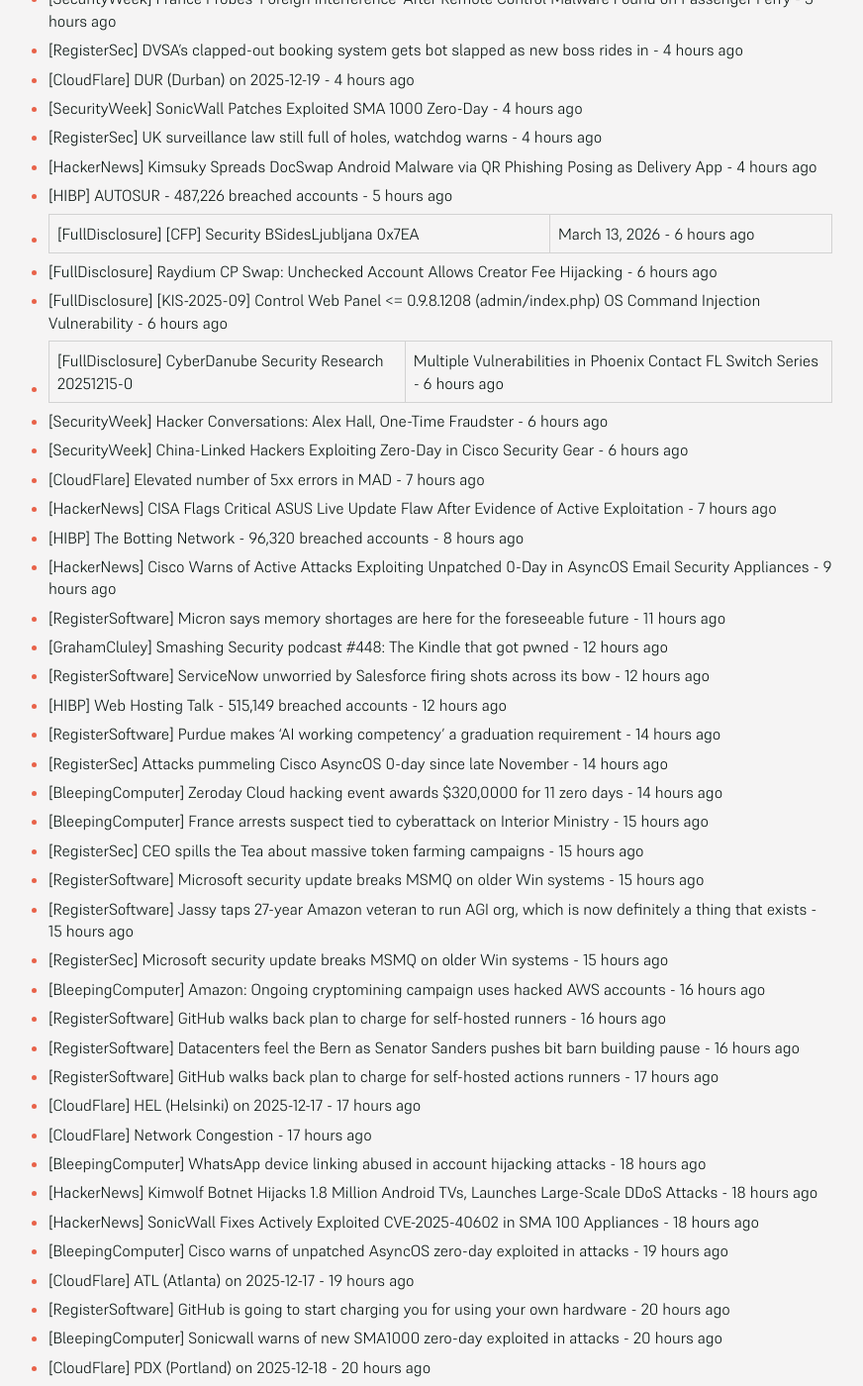
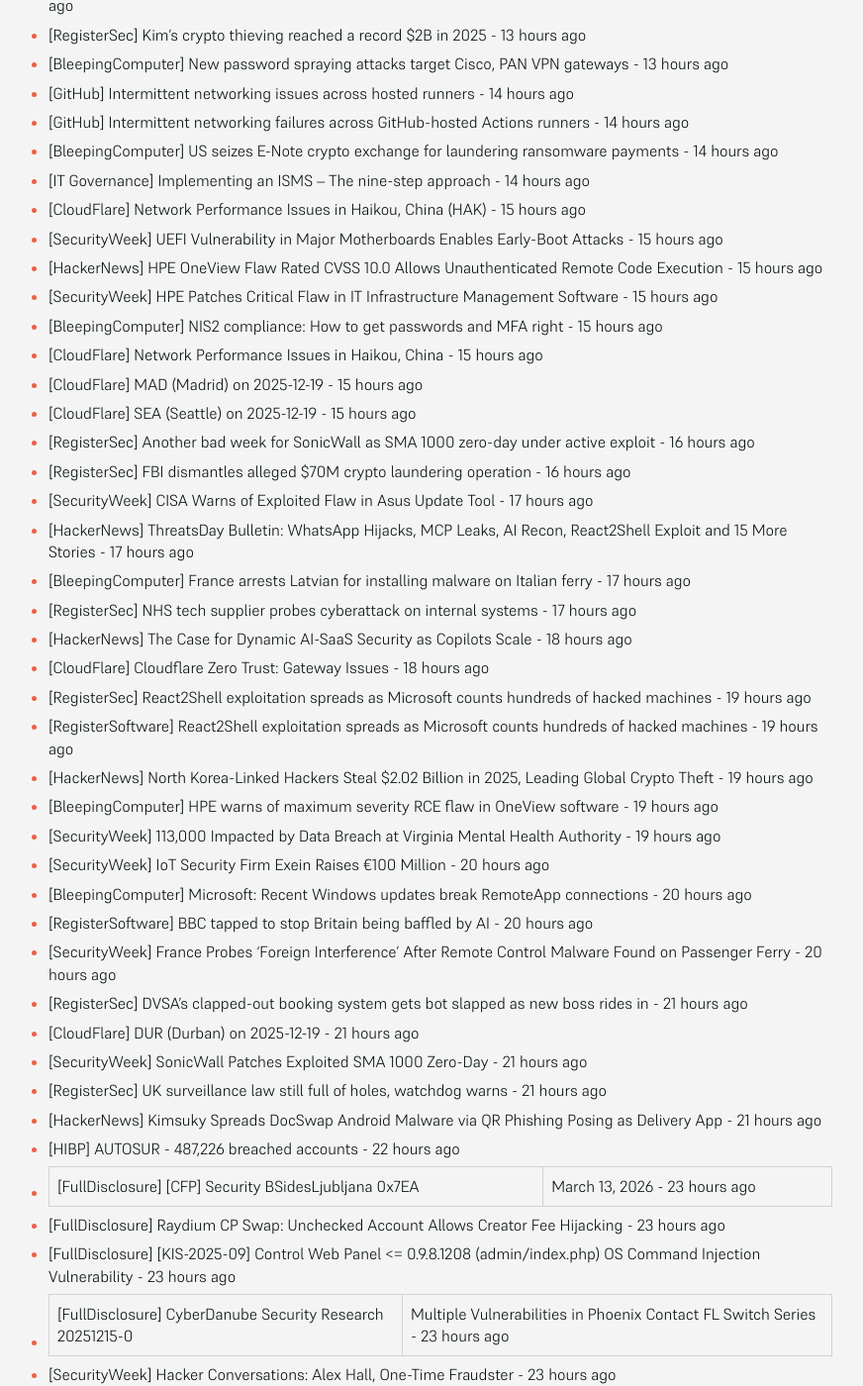
Before and after one commit to SecOpsNews/news, a Jekyll site: the page built from index.md, in a window 1280 px wide and 1400 px high, scrolled down 743 px. Shown: the whole window at 99% size, without its empty margins (215-1087 px from the left). Built offline with Jekyll 4.4.1, drawn with Linux system fonts in a browser that asks for light colours; some of the changed text lies outside the part shown.

Commit message:
New Feed

```diff
--- a/index.md
+++ b/index.md
@@ -9,84 +9,116 @@ description: Latest Updates
 
 <!-- SecOps start -->
 
-- [SecurityWeek] CISA Warns of Exploited Flaw in Asus Update Tool - 21 minutes ago
-- [HackerNews] ThreatsDay Bulletin: WhatsApp Hijacks, MCP Leaks, AI Recon, React2Shell Exploit and 15 More Stories - 21 minutes ago
-- [BleepingComputer] France arrests Latvian for installing malware on Italian ferry - 21 minutes ago
-- [RegisterSec] NHS tech supplier probes cyberattack on internal systems - 51 minutes ago
-- [HackerNews] The Case for Dynamic AI-SaaS Security as Copilots Scale - 1 hour ago
-- [CloudFlare] Cloudflare Zero Trust: Gateway Issues - 1 hour ago
-- [RegisterSec] React2Shell exploitation spreads as Microsoft counts hundreds of hacked machines - 2 hours ago
-- [RegisterSoftware] React2Shell exploitation spreads as Microsoft counts hundreds of hacked machines - 2 hours ago
-- [HackerNews] North Korea-Linked Hackers Steal $2.02 Billion in 2025, Leading Global Crypto Theft - 2 hours ago
-- [BleepingComputer] HPE warns of maximum severity RCE flaw in OneView software - 2 hours ago
-- [SecurityWeek] 113,000 Impacted by Data Breach at Virginia Mental Health Authority - 2 hours ago
-- [SecurityWeek] IoT Security Firm Exein Raises €100 Million - 3 hours ago
-- [BleepingComputer] Microsoft: Recent Windows updates break RemoteApp connections - 3 hours ago
-- [RegisterSoftware] BBC tapped to stop Britain being baffled by AI - 3 hours ago
-- [SecurityWeek] France Probes ‘Foreign Interference’ After Remote Control Malware Found on Passenger Ferry - 3 hours ago
-- [RegisterSec] DVSA's clapped-out booking system gets bot slapped as new boss rides in - 4 hours ago
-- [CloudFlare] DUR (Durban) on 2025-12-19 - 4 hours ago
-- [SecurityWeek] SonicWall Patches Exploited SMA 1000 Zero-Day - 4 hours ago
-- [RegisterSec] UK surveillance law still full of holes, watchdog warns - 4 hours ago
-- [HackerNews] Kimsuky Spreads DocSwap Android Malware via QR Phishing Posing as Delivery App - 4 hours ago
-- [HIBP] AUTOSUR - 487,226 breached accounts - 5 hours ago
-- [FullDisclosure] [CFP] Security BSidesLjubljana 0x7EA | March 13, 2026 - 6 hours ago
-- [FullDisclosure] Raydium CP Swap: Unchecked Account Allows Creator Fee Hijacking - 6 hours ago
-- [FullDisclosure] [KIS-2025-09] Control Web Panel <= 0.9.8.1208 (admin/index.php) OS Command Injection Vulnerability - 6 hours ago
-- [FullDisclosure] CyberDanube Security Research 20251215-0 | Multiple Vulnerabilities in Phoenix Contact FL Switch Series - 6 hours ago
-- [SecurityWeek] Hacker Conversations: Alex Hall, One-Time Fraudster - 6 hours ago
-- [SecurityWeek] China-Linked Hackers Exploiting Zero-Day in Cisco Security Gear - 6 hours ago
-- [CloudFlare] Elevated number of 5xx errors in MAD - 7 hours ago
-- [HackerNews] CISA Flags Critical ASUS Live Update Flaw After Evidence of Active Exploitation - 7 hours ago
-- [HIBP] The Botting Network - 96,320 breached accounts - 8 hours ago
-- [HackerNews] Cisco Warns of Active Attacks Exploiting Unpatched 0-Day in AsyncOS Email Security Appliances - 9 hours ago
-- [RegisterSoftware] Micron says memory shortages are here for the foreseeable future - 11 hours ago
-- [GrahamCluley] Smashing Security podcast #448: The Kindle that got pwned - 12 hours ago
-- [RegisterSoftware] ServiceNow unworried by Salesforce firing shots across its bow - 12 hours ago
-- [HIBP] Web Hosting Talk - 515,149 breached accounts - 12 hours ago
-- [RegisterSoftware] Purdue makes 'AI working competency' a graduation requirement - 14 hours ago
-- [RegisterSec] Attacks pummeling Cisco AsyncOS 0-day since late November - 14 hours ago
-- [BleepingComputer] Zeroday Cloud hacking event awards $320,0000 for 11 zero days - 14 hours ago
-- [BleepingComputer] France arrests suspect tied to cyberattack on Interior Ministry - 15 hours ago
-- [RegisterSec] CEO spills the Tea about massive token farming campaigns - 15 hours ago
-- [RegisterSoftware] Microsoft security update breaks MSMQ on older Win systems - 15 hours ago
-- [RegisterSoftware] Jassy taps 27-year Amazon veteran to run AGI org, which is now definitely a thing that exists - 15 hours ago
-- [RegisterSec] Microsoft security update breaks MSMQ on older Win systems - 15 hours ago
-- [BleepingComputer] Amazon: Ongoing cryptomining campaign uses hacked AWS accounts - 16 hours ago
-- [RegisterSoftware] GitHub walks back plan to charge for self-hosted runners - 16 hours ago
-- [RegisterSoftware] Datacenters feel the Bern as Senator Sanders pushes bit barn building pause - 16 hours ago
-- [RegisterSoftware] GitHub walks back plan to charge for self-hosted actions runners - 17 hours ago
-- [CloudFlare] HEL (Helsinki) on 2025-12-17 - 17 hours ago
-- [CloudFlare] Network Congestion - 17 hours ago
-- [BleepingComputer] WhatsApp device linking abused in account hijacking attacks - 18 hours ago
-- [HackerNews] Kimwolf Botnet Hijacks 1.8 Million Android TVs, Launches Large-Scale DDoS Attacks - 18 hours ago
-- [HackerNews] SonicWall Fixes Actively Exploited CVE-2025-40602 in SMA 100 Appliances - 18 hours ago
-- [BleepingComputer] Cisco warns of unpatched AsyncOS zero-day exploited in attacks - 19 hours ago
-- [CloudFlare] ATL (Atlanta) on 2025-12-17 - 19 hours ago
-- [RegisterSoftware] GitHub is going to start charging you for using your own hardware - 20 hours ago
-- [BleepingComputer] Sonicwall warns of new SMA1000 zero-day exploited in attacks - 20 hours ago
-- [CloudFlare] PDX (Portland) on 2025-12-18 - 20 hours ago
-- [CloudFlare] SIN (Singapore) on 2025-12-18 - 20 hours ago
-- [BleepingComputer] Microsoft asks admins to reach out for Windows IIS failures fix - 20 hours ago
-- [CloudFlare] AUS (Austin) on 2025-12-18 - 20 hours ago
-- [CloudFlare] ICN (Seoul) on 2026-01-07 - 20 hours ago
-- [CloudFlare] ICN (Seoul) on 2026-01-08 - 21 hours ago
-- [RegisterSec] NATO's battle for cloud sovereignty: Speed is existential - 21 hours ago
-- [RegisterSec] PwC on securing AI: building trust, compliance and confidence at scale - 21 hours ago
-- [RegisterSec] Blockchain company Nomad to repay users under FTC deal after $186M cyberattack - 21 hours ago
-- [BleepingComputer] Critical React2Shell flaw exploited in ransomware attacks - 21 hours ago
-- [NCSCGuidanceFeed] Home working: preparing your organisation and staff - 21 hours ago
-- [RegisterSoftware] AI-authored code contains worse bugs than software crafted by humans - 21 hours ago
-- [CloudFlare] LAX (Los Angeles) on 2025-12-18 - 21 hours ago
-- [HackerNews] New ForumTroll Phishing Attacks Target Russian Scholars Using Fake eLibrary Emails - 22 hours ago
-- [HackerNews] APT28 Targets Ukrainian UKR-net Users in Long-Running Credential Phishing Campaign - 22 hours ago
-- [RegisterSec] NATO's battle for cloud sovereignty: speed is existential - 22 hours ago
-- [1Password] Intermittent sign in issues on 1Password.com - 23 hours ago
-- [RegisterSec] Microsoft security updates breaks MSMQ on older Win systems - 23 hours ago
-- [RegisterSoftware] Microsoft security updates breaks MSMQ on older Win systems - 23 hours ago
-- [RegisterSoftware] California DMV tells Tesla to ease off on those Autopilot claims - 23 hours ago
-- [BleepingComputer] Your MFA Is Costing You Millions. It Doesn't Have To. - 23 hours ago
-- [CloudFlare] FRA (Frankfurt) on 2025-12-17 - 23 hours ago
+- [CloudFlare] GRU (São Paulo) on 2025-12-21 - 21 minutes ago
+- [RegisterSec] China turns on a vast experimental network it says is an heir to ARPANET - 4 hours ago
+- [CloudFlare] GRU (São Paulo) on 2025-12-19 - 4 hours ago
+- [BleepingComputer] Windows 10 OOB update released to fix Message Queuing (MSMQ) issues - 5 hours ago
+- [CloudFlare] Network Error Logging Issues - 5 hours ago
+- [RegisterSec] Amazon blocked 1,800 suspected North Korean scammers seeking jobs - 7 hours ago
+- [RegisterSoftware] Waterfox browser goes AI-free, targets the Firefox faithful - 8 hours ago
+- [CloudFlare] DUR (Durban) on 2025-12-18 - 8 hours ago
+- [CloudFlare] DUR (Durban) on 2025-12-18 - 8 hours ago
+- [CloudFlare] MCI (Kansas City) on 2025-12-19 - 8 hours ago
+- [RegisterSoftware] Snowflake update caused a blizzard of failures worldwide - 9 hours ago
+- [BleepingComputer] University of Sydney suffers data breach exposing student and staff info - 10 hours ago
+- [RegisterSec] Your car’s web browser may be on the road to cyber ruin - 10 hours ago
+- [BleepingComputer] Clop ransomware targets Gladinet CentreStack in data theft attacks - 10 hours ago
+- [RegisterSec] Crypto crooks co-opt stolen AWS creds to mine coins - 12 hours ago
+- [HackerNews] China-Aligned Threat Group Uses Windows Group Policy to Deploy Espionage Malware - 12 hours ago
+- [RegisterSec] Kim's crypto thieving reached a record $2B in 2025 - 13 hours ago
+- [BleepingComputer] New password spraying attacks target Cisco, PAN VPN gateways - 13 hours ago
+- [GitHub] Intermittent networking issues across hosted runners - 14 hours ago
+- [GitHub] Intermittent networking failures across GitHub-hosted Actions runners - 14 hours ago
+- [BleepingComputer] US seizes E-Note crypto exchange for laundering ransomware payments - 14 hours ago
+- [IT Governance] Implementing an ISMS – The nine-step approach - 14 hours ago
+- [CloudFlare] Network Performance Issues in Haikou, China (HAK) - 15 hours ago
+- [SecurityWeek] UEFI Vulnerability in Major Motherboards Enables Early-Boot Attacks - 15 hours ago
+- [HackerNews] HPE OneView Flaw Rated CVSS 10.0 Allows Unauthenticated Remote Code Execution - 15 hours ago
+- [SecurityWeek] HPE Patches Critical Flaw in IT Infrastructure Management Software - 15 hours ago
+- [BleepingComputer] NIS2 compliance: How to get passwords and MFA right - 15 hours ago
+- [CloudFlare] Network Performance Issues in Haikou, China - 15 hours ago
+- [CloudFlare] MAD (Madrid) on 2025-12-19 - 15 hours ago
+- [CloudFlare] SEA (Seattle) on 2025-12-19 - 15 hours ago
+- [RegisterSec] Another bad week for SonicWall as SMA 1000 zero-day under active exploit - 16 hours ago
+- [RegisterSec] FBI dismantles alleged $70M crypto laundering operation - 16 hours ago
+- [SecurityWeek] CISA Warns of Exploited Flaw in Asus Update Tool - 17 hours ago
+- [HackerNews] ThreatsDay Bulletin: WhatsApp Hijacks, MCP Leaks, AI Recon, React2Shell Exploit and 15 More Stories - 17 hours ago
+- [BleepingComputer] France arrests Latvian for installing malware on Italian ferry - 17 hours ago
+- [RegisterSec] NHS tech supplier probes cyberattack on internal systems - 17 hours ago
+- [HackerNews] The Case for Dynamic AI-SaaS Security as Copilots Scale - 18 hours ago
+- [CloudFlare] Cloudflare Zero Trust: Gateway Issues - 18 hours ago
+- [RegisterSec] React2Shell exploitation spreads as Microsoft counts hundreds of hacked machines - 19 hours ago
+- [RegisterSoftware] React2Shell exploitation spreads as Microsoft counts hundreds of hacked machines - 19 hours ago
+- [HackerNews] North Korea-Linked Hackers Steal $2.02 Billion in 2025, Leading Global Crypto Theft - 19 hours ago
+- [BleepingComputer] HPE warns of maximum severity RCE flaw in OneView software - 19 hours ago
+- [SecurityWeek] 113,000 Impacted by Data Breach at Virginia Mental Health Authority - 19 hours ago
+- [SecurityWeek] IoT Security Firm Exein Raises €100 Million - 20 hours ago
+- [BleepingComputer] Microsoft: Recent Windows updates break RemoteApp connections - 20 hours ago
+- [RegisterSoftware] BBC tapped to stop Britain being baffled by AI - 20 hours ago
+- [SecurityWeek] France Probes ‘Foreign Interference’ After Remote Control Malware Found on Passenger Ferry - 20 hours ago
+- [RegisterSec] DVSA's clapped-out booking system gets bot slapped as new boss rides in - 21 hours ago
+- [CloudFlare] DUR (Durban) on 2025-12-19 - 21 hours ago
+- [SecurityWeek] SonicWall Patches Exploited SMA 1000 Zero-Day - 21 hours ago
+- [RegisterSec] UK surveillance law still full of holes, watchdog warns - 21 hours ago
+- [HackerNews] Kimsuky Spreads DocSwap Android Malware via QR Phishing Posing as Delivery App - 21 hours ago
+- [HIBP] AUTOSUR - 487,226 breached accounts - 22 hours ago
+- [FullDisclosure] [CFP] Security BSidesLjubljana 0x7EA | March 13, 2026 - 23 hours ago
+- [FullDisclosure] Raydium CP Swap: Unchecked Account Allows Creator Fee Hijacking - 23 hours ago
+- [FullDisclosure] [KIS-2025-09] Control Web Panel <= 0.9.8.1208 (admin/index.php) OS Command Injection Vulnerability - 23 hours ago
+- [FullDisclosure] CyberDanube Security Research 20251215-0 | Multiple Vulnerabilities in Phoenix Contact FL Switch Series - 23 hours ago
+- [SecurityWeek] Hacker Conversations: Alex Hall, One-Time Fraudster - 23 hours ago
+- [SecurityWeek] China-Linked Hackers Exploiting Zero-Day in Cisco Security Gear - 23 hours ago
+- [CloudFlare] Elevated number of 5xx errors in MAD - 1 day ago
+- [HackerNews] CISA Flags Critical ASUS Live Update Flaw After Evidence of Active Exploitation - 1 day ago
+- [HIBP] The Botting Network - 96,320 breached accounts - 1 day ago
+- [HackerNews] Cisco Warns of Active Attacks Exploiting Unpatched 0-Day in AsyncOS Email Security Appliances - 1 day ago
+- [RegisterSoftware] Micron says memory shortages are here for the foreseeable future - 1 day ago
+- [GrahamCluley] Smashing Security podcast #448: The Kindle that got pwned - 1 day ago
+- [RegisterSoftware] ServiceNow unworried by Salesforce firing shots across its bow - 1 day ago
+- [HIBP] Web Hosting Talk - 515,149 breached accounts - 1 day ago
+- [RegisterSoftware] Purdue makes 'AI working competency' a graduation requirement - 1 day ago
+- [RegisterSec] Attacks pummeling Cisco AsyncOS 0-day since late November - 1 day ago
+- [BleepingComputer] Zeroday Cloud hacking event awards $320,0000 for 11 zero days - 1 day ago
+- [BleepingComputer] France arrests suspect tied to cyberattack on Interior Ministry - 1 day ago
+- [RegisterSec] CEO spills the Tea about massive token farming campaigns - 1 day ago
+- [RegisterSoftware] Microsoft security update breaks MSMQ on older Win systems - 1 day ago
+- [RegisterSoftware] Jassy taps 27-year Amazon veteran to run AGI org, which is now definitely a thing that exists - 1 day ago
+- [RegisterSec] Microsoft security update breaks MSMQ on older Win systems - 1 day ago
+- [BleepingComputer] Amazon: Ongoing cryptomining campaign uses hacked AWS accounts - 1 day ago
+- [RegisterSoftware] GitHub walks back plan to charge for self-hosted runners - 1 day ago
+- [RegisterSoftware] Datacenters feel the Bern as Senator Sanders pushes bit barn building pause - 1 day ago
+- [RegisterSoftware] GitHub walks back plan to charge for self-hosted actions runners - 1 day ago
+- [CloudFlare] HEL (Helsinki) on 2025-12-17 - 1 day ago
+- [CloudFlare] Network Congestion - 1 day ago
+- [BleepingComputer] WhatsApp device linking abused in account hijacking attacks - 1 day ago
+- [HackerNews] Kimwolf Botnet Hijacks 1.8 Million Android TVs, Launches Large-Scale DDoS Attacks - 1 day ago
+- [HackerNews] SonicWall Fixes Actively Exploited CVE-2025-40602 in SMA 100 Appliances - 1 day ago
+- [BleepingComputer] Cisco warns of unpatched AsyncOS zero-day exploited in attacks - 1 day ago
+- [CloudFlare] ATL (Atlanta) on 2025-12-17 - 1 day ago
+- [RegisterSoftware] GitHub is going to start charging you for using your own hardware - 1 day ago
+- [BleepingComputer] Sonicwall warns of new SMA1000 zero-day exploited in attacks - 1 day ago
+- [CloudFlare] PDX (Portland) on 2025-12-18 - 1 day ago
+- [CloudFlare] SIN (Singapore) on 2025-12-18 - 1 day ago
+- [BleepingComputer] Microsoft asks admins to reach out for Windows IIS failures fix - 1 day ago
+- [CloudFlare] AUS (Austin) on 2025-12-18 - 1 day ago
+- [CloudFlare] ICN (Seoul) on 2026-01-07 - 1 day ago
+- [CloudFlare] ICN (Seoul) on 2026-01-08 - 1 day ago
+- [RegisterSec] NATO's battle for cloud sovereignty: Speed is existential - 1 day ago
+- [RegisterSec] PwC on securing AI: building trust, compliance and confidence at scale - 1 day ago
+- [RegisterSec] Blockchain company Nomad to repay users under FTC deal after $186M cyberattack - 1 day ago
+- [BleepingComputer] Critical React2Shell flaw exploited in ransomware attacks - 1 day ago
+- [NCSCGuidanceFeed] Home working: preparing your organisation and staff - 1 day ago
+- [RegisterSoftware] AI-authored code contains worse bugs than software crafted by humans - 1 day ago
+- [CloudFlare] LAX (Los Angeles) on 2025-12-18 - 1 day ago
+- [HackerNews] New ForumTroll Phishing Attacks Target Russian Scholars Using Fake eLibrary Emails - 1 day ago
+- [HackerNews] APT28 Targets Ukrainian UKR-net Users in Long-Running Credential Phishing Campaign - 1 day ago
+- [RegisterSec] NATO's battle for cloud sovereignty: speed is existential - 1 day ago
+- [1Password] Intermittent sign in issues on 1Password.com - 1 day ago
+- [RegisterSec] Microsoft security updates breaks MSMQ on older Win systems - 1 day ago
+- [RegisterSoftware] Microsoft security updates breaks MSMQ on older Win systems - 1 day ago
+- [RegisterSoftware] California DMV tells Tesla to ease off on those Autopilot claims - 1 day ago
+- [BleepingComputer] Your MFA Is Costing You Millions. It Doesn't Have To. - 1 day ago
+- [CloudFlare] FRA (Frankfurt) on 2025-12-17 - 1 day ago
 - [SecurityWeek] NMFTA Warns of Surge and Sophistication of Cyber-Enabled Cargo Theft - 1 day ago
 - [CloudFlare] DFW (Dallas) on 2025-12-18 - 1 day ago
 - [SecurityWeek] New $150 Cellik RAT Grants Android Control, Trojanizes Google Play Apps - 1 day ago
@@ -108,42 +140,7 @@ description: Latest Updates
 - [CloudFlare] YUL (Montréal) on 2025-12-17 - 1 day ago
 - [CloudFlare] Elevated number of 5xx errors in BKK - 1 day ago
 - [SecurityWeek] Dux Emerges From Stealth Mode With $9 Million in Funding - 1 day ago
-- [RegisterSoftware] Cisco decides its homegrown AI model is ready to power its products - 1 day ago
-- [CloudFlare] SOF (Sofia) on 2025-12-18 - 1 day ago
-- [CloudFlare] MAN (Manchester) on 2025-12-17 - 1 day ago
-- [TroyHunt] Weekly Update 482 - 1 day ago
-- [RegisterSec] China's Ink Dragon hides out in European government networks - 1 day ago
-- [CloudFlare] SIN (Singapore) on 2025-12-17 - 1 day ago
-- [RegisterSoftware] Hot for its bot, McKinsey may cut thousands of jobs - 1 day ago
-- [BleepingComputer] Cellik Android malware builds malicious versions from Google Play apps - 1 day ago
-- [BleepingComputer] GhostPoster attacks hide malicious JavaScript in Firefox addon logos - 1 day ago
-- [RegisterSec] Analytics provider: We didn't expose smut site data to crims - 1 day ago
-- [RegisterSoftware] Meta's SAM bot keeps 'em separated as it isolates voices and instruments from audio clips - 1 day ago
-- [RegisterSoftware] Browser 'privacy' extensions have eye on your AI, log all your chats - 1 day ago
-- [RegisterSec] Browser 'privacy' extensions have eye on your AI, log all your chats - 1 day ago
-- [BleepingComputer] Amazon disrupts Russian GRU hackers attacking edge network devices - 1 day ago
-- [RegisterSoftware] Nvidia fills the void of American open-weights models with some of its own - 1 day ago
-- [RegisterSec] SantaStealer stuffs credentials, crypto wallets into a brand new bag - 1 day ago
-- [SecurityWeek] From Open Source to OpenAI: The Evolution of Third-Party Risk - 1 day ago
-- [HackerNews] Compromised IAM Credentials Power a Large AWS Crypto Mining Campaign - 1 day ago
-- [BleepingComputer] Texas sues TV makers for taking screenshots of what people watch - 1 day ago
-- [IT Governance] OH SH!T, I’ve Got Bowel Cancer — A bold, raw and supportive narrative from one patient’s journey - 1 day ago
-- [HackerNews] Rogue NuGet Package Poses as Tracer.Fody, Steals Cryptocurrency Wallet Data - 1 day ago
-- [BleepingComputer] Hackers exploit newly patched Fortinet auth bypass flaws - 1 day ago
-- [GrahamCluley] The AI Fix #81: ChatGPT is the last AI you’ll understand, and your teacher is a deepfake - 1 day ago
-- [RegisterSoftware] Nvidia pledges more openness as it slurps up Slurm - 1 day ago
-- [BleepingComputer] The Hidden Risk in Virtualization: Why Hypervisors are a Ransomware Magnet - 1 day ago
-- [BleepingComputer] Cyberattack disrupts Venezuelan oil giant PDVSA's operations - 1 day ago
-- [RegisterSoftware] Devs say Apple still flouting EU's Digital Markets Act six months on - 1 day ago
-- [SecurityWeek] CISO Communities – Cybersecurity’s Secret Weapon - 1 day ago
-- [CloudFlare] SJC (San Jose) on 2025-12-17 - 1 day ago
-- [SecurityWeek] 700,000 Records Compromised in Askul Ransomware Attack - 1 day ago
-- [RegisterSoftware] From Georgia to Essex, AI datacenters are testing public goodwill - 1 day ago
-- [BrianKrebs] Most Parked Domains Now Serving Malicious Content - 1 day ago
-- [SecurityWeek] Verisoul Raises $8.8 Million for Fraud Prevention - 1 day ago
-- [SecurityWeek] Echo Raises $35 Million in Series A Funding - 1 day ago
-- [CloudFlare] SIN (Singapore) on 2025-12-15 - 2 days ago
-- [CloudFlare] SIN (Singapore) on 2025-12-16 - 2 days ago
+- [RegisterSoftware] Cisco decides its homegrown AI model is ready to power its products - 2 days ago
 - [DataBreaches] Russian-linked hackers appear to have launched a crippling cyberattack on Western New Mexico University - 7 months ago
 - [DataBreaches] SK Telecom vows to take full responsibility for damage from recent data leak - 7 months ago
 - [HackerNews] Storm-1977 Hits Education Clouds with AzureChecker, Deploys 200+ Crypto Mining Containers - 7 months ago
```
